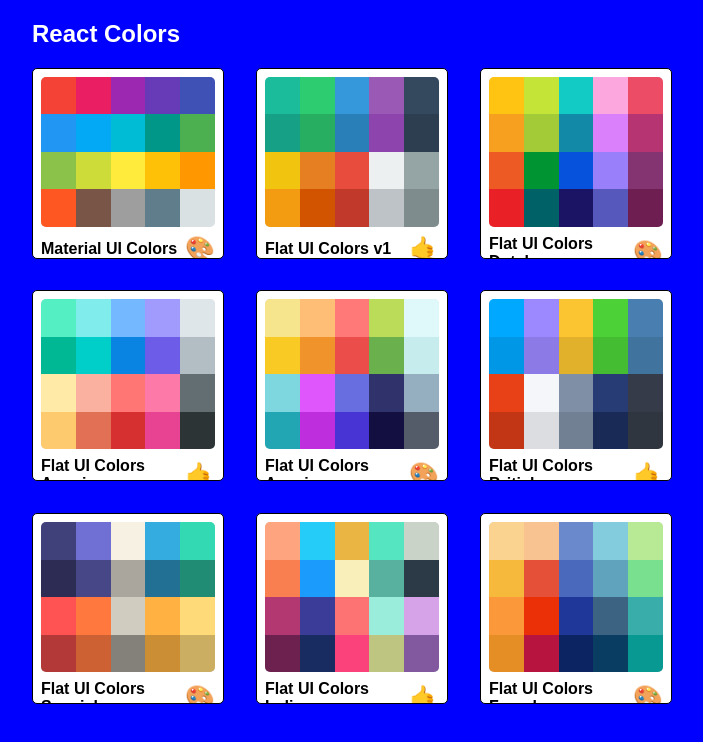
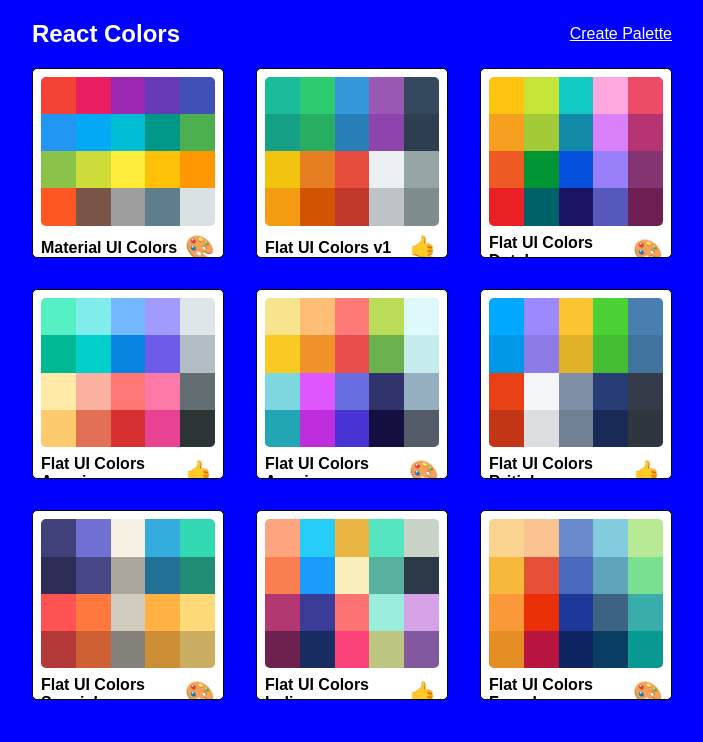
Before and after one commit to SantosBright/React-colors-app, a React (Create React App) app: page / in a window 1280 px wide. Shown: the top 742 px of the page, without its empty margins (288-991 px from the left). Built offline with nearby package versions, Linux system fonts and the light colour scheme.

Commit message:
add new Palette route, add link to new Palette route

```diff
--- a/src/App.js
+++ b/src/App.js
@@ -3,6 +3,7 @@
 import Palette from './Palette';
 import PaletteList from './PaletteList';
 import SingleColorPalette from './SingleColorPalette';
+import PaletteForm from './PaletteForm';
 import seedColors from './seedColors';
 import { generatePalette } from './colorHelpers';
 
@@ -24,6 +25,11 @@
                             {...routeProps}
                         />
                     )}
+                />
+                <Route
+                    exact
+                    path='/palette/new'
+                    render={() => <PaletteForm />}
                 />
                 <Route
                     exact
--- /dev/null
+++ b/src/PaletteForm.js
@@ -0,0 +1,13 @@
+import React, { Component } from 'react';
+
+class PaletteForm extends Component {
+    render() {
+        return (
+            <div>
+                <h1>New Palette</h1>
+            </div>
+        );
+    }
+}
+
+export default PaletteForm;
--- a/src/PaletteList.js
+++ b/src/PaletteList.js
@@ -1,5 +1,6 @@
 import React, { Component } from 'react';
 import { withStyles } from '@material-ui/styles';
+import { Link } from 'react-router-dom';
 import MinPalette from './MiniPalette';
 import styles from './styles/PaletteListStyles';
 
@@ -15,6 +16,7 @@
                 <div className={classes.container}>
                     <nav className={classes.nav}>
                         <h1>React Colors</h1>
+                        <Link to="/palette/new">Create Palette</Link>
                     </nav>
                     <div className={classes.palettes}>
                         {palettes.map(palette => (
--- a/src/styles/MiniPaletteStyles.js
+++ b/src/styles/MiniPaletteStyles.js
@@ -12,10 +12,13 @@
     },
     colors: {
         backgroundColor: '#dae1e3',
-        height: '150px',
+        height: '9.3rem',
         width: '100%',
         borderRadius: '5px',
-        overflow: 'hidden'
+        overflow: 'hidden',
+        display: 'flex',
+        flexWrap: 'wrap',
+        justifyContent: 'flex-start'
     },
     title: {
         display: 'flex',
@@ -35,8 +38,8 @@
         height: '25%',
         width: '20%',
         display: 'inline-block',
-        margin: '0 auto',
+        margin: '0',
         position: 'relative',
-        marginBottom: '-4px'
+        marginBottom: '0'
     }
 }
--- a/src/styles/PaletteListStyles.js
+++ b/src/styles/PaletteListStyles.js
@@ -17,7 +17,12 @@
         display: 'flex',
         width: '100%',
         justifyContent: 'space-between',
-        color: 'white'
+        color: 'white',
+        alignItems: 'center',
+        color: 'white',
+        '& a': {
+            color: 'white'
+        }
     },
     palettes: {
         boxSizing: 'border-box',
```
